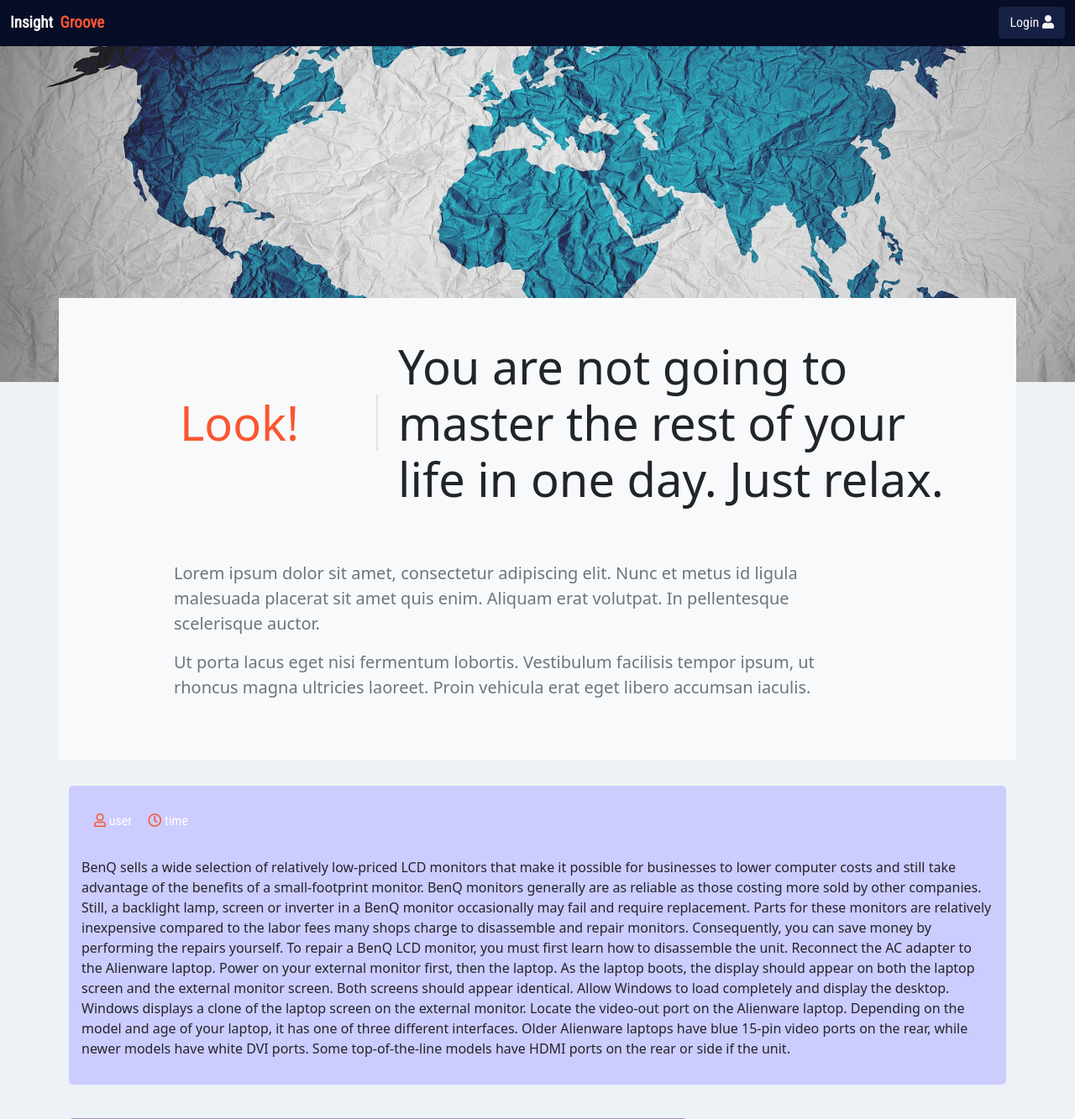
After one commit to enockabere/Insight-Groove, a Flask app: page /fullblog in a window 1280 px wide. The commit adds this page. Shown: the top 1333 px of the page at 84% size. Run offline with Flask 2, Linux system fonts and the light colour scheme; some libraries are stand-ins or nearby versions.

Commit message:
create commit to display full blogs

```diff
--- a/app/main/forms.py
+++ b/app/main/forms.py
@@ -12,7 +12,7 @@ class  RegisterForm(FlaskForm):
     username = StringField('username', validators=[InputRequired(),Length(min=4,max=20)])
     email = StringField('email', validators=[Email(message='Invalid email'),Length(max=30)])
     password = PasswordField('password', validators=[InputRequired(),Length(min=6,max=80)])
-class PitchForm(FlaskForm):
+class BlogForm(FlaskForm):
    message = StringField('message', widget=TextArea(), validators=[InputRequired()])
    title = StringField('Blog Title',widget=TextArea(),validators=[InputRequired()])
 class CommentForm(FlaskForm):
--- a/app/main/views.py
+++ b/app/main/views.py
@@ -1,11 +1,12 @@
 from flask import render_template,redirect,url_for,request,jsonify
 from flask.helpers import flash, url_for
+from flask.templating import render_template_string
 from flask_wtf import form
 from wtforms.validators import data_required
 import app
 from  . import main
-from .forms import RegisterForm,LoginForm,PitchForm,CommentForm
-from ..models import User, Pitch,PostLike
+from .forms import RegisterForm,LoginForm,BlogForm,CommentForm
+from ..models import Blog, User, Blog,Comment
 from app import db,login_manager
 from werkzeug.security import generate_password_hash,check_password_hash
 from flask_login import current_user,login_user,logout_user,login_required
@@ -22,15 +23,15 @@ login_manager.login_view = 'main.login'
 #views
 @main.route('/', methods=['GET', 'POST'])
 def dashboard():
-    likes = PostLike.query.all()
+    likes = Comment.query.all()
     form = CommentForm()
     if form.validate_on_submit():
-        new_comment = PostLike(comment=form.comment.data,users_id=current_user.id)
+        new_comment = Comment(comment=form.comment.data,users_id=current_user.id)
         db.session.add(new_comment)
         db.session.commit()
         return redirect(url_for('main.dashboard'))
-    pitch = Pitch.query.all()
-    return render_template('dashboard.html',likes=likes, form=form,pitch=pitch)
+    blog = Blog.query.all()
+    return render_template('dashboard.html',likes=likes, form=form,blog=blog)
 @main.route('/login', methods=['GET', 'POST'])
 def login():
     '''
@@ -64,32 +65,36 @@ def signup():
 def profile():
 
     # fetch data
-    pitch = Pitch.query.all()
+    blog = Blog.query.all()
 
-    form = PitchForm()
+    form = BlogForm()
 
     if form.validate_on_submit():
         title = form.title.data
         message = form.message.data
 
-        new_pitch = Pitch(title=title, message=message,user_id=current_user.id)
+        new_blog = Blog(title=title, message=message,user_id=current_user.id)
 
         # add data to db
-        db.session.add(new_pitch)
+        db.session.add(new_blog)
         db.session.commit()
         return redirect(url_for('main.profile'))
-    return render_template('profile.html',form=form,name=current_user.username, pitch=pitch)
+    return render_template('profile.html',form=form,name=current_user.username, blog=blog)
 @main.route('/logout')
 def logout():
     logout_user()
     return redirect(url_for('main.index'))
-@main.route('/delete-pitch', methods=['POSt'])
-def delete_pitch():
-    pitch = json.loads(request.data)
-    pitchId = pitch['pitchId']
-    pitch = Pitch.query.get(pitchId)
-    if pitch:
-        if pitch.user_id == current_user.id:
-            db.session.delete(pitch)
+@main.route('/delete-blog', methods=['POST'])
+def delete_blog():
+    blog = json.loads(request.data)
+    blogId = blog['blogId']
+    blog = Blog.query.get(blogId)
+    if blog:
+        if blog.user_id == current_user.id:
+            db.session.delete(blog)
             db.session.commit()
     return jsonify({})
+@main.route('/fullblog', methods=['GET', 'POST'])
+def fullblog():
+
+    return render_template('full.html')
--- a/app/static/css/style.css
+++ b/app/static/css/style.css
@@ -246,11 +246,9 @@ body{
 .tops2{
     padding: 15px;
 }
-.tops2 h5{
-    text-align: center;
-    padding-top: 15px;
-    font-family: 'Roboto Condensed', sans-serif;
-    font-weight:600px;
+.ads{
+    padding-top: 30px;
+    padding-bottom: 30px;
 }
 .tops2 p{
     text-align: center;
@@ -266,8 +264,12 @@ body{
     border: #494c62;
     color:#040c24;
 }
-.below{
-    margin-top: 30px;
+#advets{
+    background-color:#CCCCFF;
+    padding: 30px;
+    border-radius: 5px;
+    font-family: 'Roboto Condensed', sans-serif;
+    text-align: center;
 }
 .below img{
    width: 100%;
@@ -275,4 +277,52 @@ body{
 }
 #dashform{
     padding-top:30px;
+
 }
+.content{
+padding-top: 30px;
+padding-bottom: 30px;
+}
+#cont{
+    background-color:#CCCCFF;
+    padding: 15px;
+    border-radius: 5px;
+}
+
+.f-1{
+    color:white;
+    font-family: 'Roboto Condensed', sans-serif;
+    display: inline-block;
+    padding: 15px
+}
+.f-2{
+    color:white;
+    font-family: 'Roboto Condensed', sans-serif;
+    display: inline-block;
+}
+.date {
+    font-size: 11px
+}
+
+.comment-text {
+    font-size: 12px
+}
+.shadow-none {
+    box-shadow: none
+}
+
+.name {
+    color: #007bff
+}
+
+.cursor:hover {
+    color: blue
+}
+
+.cursor {
+    cursor: pointer
+}
+
+.textarea {
+    resize: none
+}
--- a/app/static/js/main.js
+++ b/app/static/js/main.js
@@ -49,10 +49,10 @@ $(document).ready(function(){
 //         $("#love").show(500)
 //     })
 // })
-function deletePitch(pitchId){
-    fetch('/delete-pitch',{
+function deleteBlog(blogId){
+    fetch('/delete-blog',{
         method:'POST',
-        body: JSON.stringify({pitchId: pitchId})
+        body: JSON.stringify({blogId: blogId})
     }).then ((_res) => {
         window.location.href = "/profile";
     })
--- a/app/templates/base/base.html
+++ b/app/templates/base/base.html
@@ -31,6 +31,10 @@
 
       {% endblock %}
 
+      {% block full %}
+
+      {% endblock %}
+
       {% block content %}
 
       {% endblock %}
--- /dev/null
+++ b/app/templates/full.html
@@ -0,0 +1,102 @@
+{% extends 'base/base.html' %}
+{% block full %}
+<section>
+
+    <div class="d-flex container-fluid" lc-helper="background"
+        style="height:50vh;background:url(../static/img/bg/2.jpg)  center / cover no-repeat;">
+    </div>
+    <div class="container p-5 bg-light" style="margin-top:-100px">
+        <div class="row">
+            <div class="col-md-4 text-center align-self-center">
+                <div class="lc-block border-end border-2 ">
+                    <div editable="rich">
+                        <p class="display-4 text-secondary"><span class="br">Look!</span></p>
+                    </div>
+                </div><!-- /lc-block -->
+            </div><!-- /col -->
+            <div class="col-md-8">
+                <div class="lc-block ">
+                    <div editable="rich">
+                        <p class="display-4">You are not going to master the rest of your life in one day. Just relax.
+                        </p>
+                    </div>
+                </div><!-- /lc-block -->
+            </div><!-- /col -->
+        </div>
+        <div class="row">
+            <div class="col-md-9 offset-md-1">
+                <div class="lc-block mt-5">
+                    <div editable="rich">
+                        <p class="lead text-secondary"> Lorem ipsum dolor sit amet, consectetur adipiscing elit. Nunc et
+                            metus id ligula malesuada placerat sit amet quis enim. Aliquam erat volutpat. In
+                            pellentesque scelerisque auctor.&nbsp;
+                        </p>
+                        <p class="lead text-secondary">Ut porta lacus eget nisi fermentum lobortis. Vestibulum facilisis
+                            tempor ipsum, ut rhoncus magna ultricies laoreet. Proin vehicula erat eget libero accumsan
+                            iaculis.
+                        </p>
+                        <h4>
+                    </div>
+                </div>
+            </div>
+        </div>
+        <h4>
+    </div>
+</section>
+<section class="content">
+    <div class="container">
+        <div class="row">
+            <div class="col-md-12">
+                <div class="jumbotron" id="cont">
+                    <div class="one">
+                        <p class="f-1"><i class="far fa-user" style="color: #f95630;"></i> user</p>
+                        <p class="f-2"><i class="far fa-clock" style="color: #f95630;"></i> time</p>
+                    </div>
+                    <p>
+                        BenQ sells a wide selection of relatively low-priced LCD monitors that make it possible for
+                        businesses to lower computer costs and still take advantage of the benefits of a small-footprint
+                        monitor. BenQ monitors generally are as reliable as those costing more sold by other companies.
+                        Still, a backlight lamp, screen or inverter in a BenQ monitor occasionally may fail and require
+                        replacement. Parts for these monitors are relatively inexpensive compared to the labor fees many
+                        shops charge to disassemble and repair monitors. Consequently, you can save money by performing
+                        the repairs yourself. To repair a BenQ LCD monitor, you must first learn how to disassemble the
+                        unit.
+
+                        Reconnect the AC adapter to the Alienware laptop. Power on your external monitor first, then the
+                        laptop. As the laptop boots, the display should appear on both the laptop screen and the
+                        external monitor screen. Both screens should appear identical. Allow Windows to load completely
+                        and display the desktop. Windows displays a clone of the laptop screen on the external monitor.
+
+                        Locate the video-out port on the Alienware laptop. Depending on the model and age of your
+                        laptop, it has one of three different interfaces. Older Alienware laptops have blue 15-pin video
+                        ports on the rear, while newer models have white DVI ports. Some top-of-the-line models have
+                        HDMI ports on the rear or side if the unit.
+                    </p>
+                </div>
+            </div>
+        </div>
+    </div>
+</section>
+<section>
+    <div class="container">
+        <div class="row">
+            <div class="col-md-8">
+                <div class="jumbotron" id="chat">
+                    <div class="container darker">
+                        <img src="/w3images/avatar_g2.jpg" alt="Avatar" class="right" style="width:100%;">
+                        <p>Hey! I'm fine. Thanks for asking!</p>
+                        <span class="time-left">11:01</span><i class="fas fa-trash"></i>
+                      </div>
+                </div>
+                <form action="">
+                    <div class="mb-3">
+                        <label for="exampleFormControlTextarea1" class="form-label">Example textarea</label>
+                        <textarea class="form-control" id="exampleFormControlTextarea1" rows="3"></textarea>
+                      </div>
+                      <button type="submit" class="btn btn-success">Comment</button>
+                </form>
+            </div>
+        </div>
+    </div>
+</section>
+{% endblock %}
--- a/app/templates/navbar.html
+++ b/app/templates/navbar.html
@@ -10,7 +10,7 @@
         <span class="navbar-toggler-icon"></span>
       </button>
       <div class="collapse navbar-collapse justify-content-end" id="navbarTogglerDemo03">
-        <a id="gits" class="btn btn-primary" href="/logout" role="button">Logout <i class="fa fa-sign-out" aria-hidden="true"></i></i></a>
+        <a id="gits" class="btn btn-primary" href="/" role="button">Logout <i class="fa fa-sign-out" aria-hidden="true"></i></i></a>
       </div>
       {% else %}
       <div class="container-fluid">
```
Also changed, not shown: app/models.py (+8 -8 lines), app/templates/dashboard.html (+20 -66 lines), app/templates/profile.html (+9 -11 lines), migrations/versions/de45f9a3893d_initial_migration.py (renamed from migrations/versions/609ef0e05afe_initial_migration.py, +12 -11 lines), migrations/versions/f827cfa91902_initial_migration.py (deleted, +0 -32 lines).
